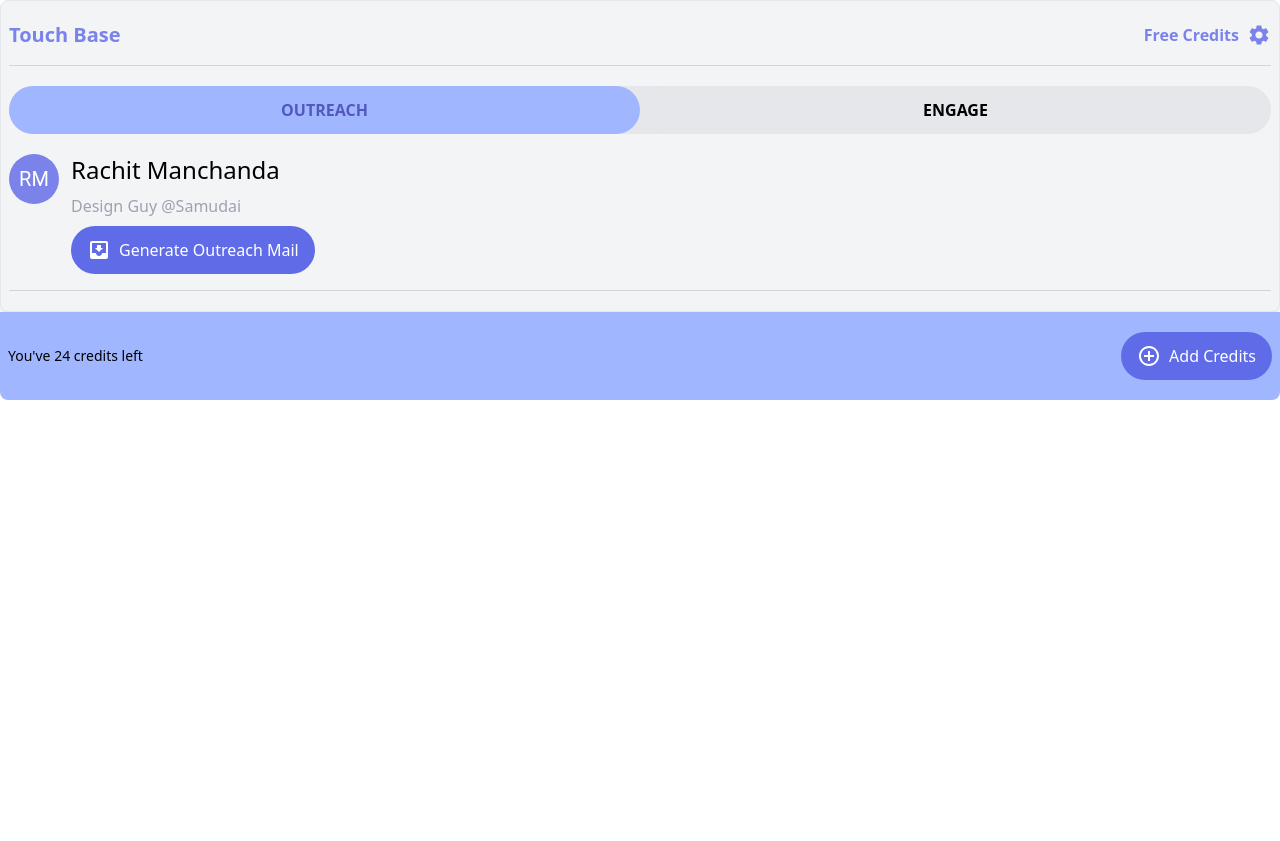
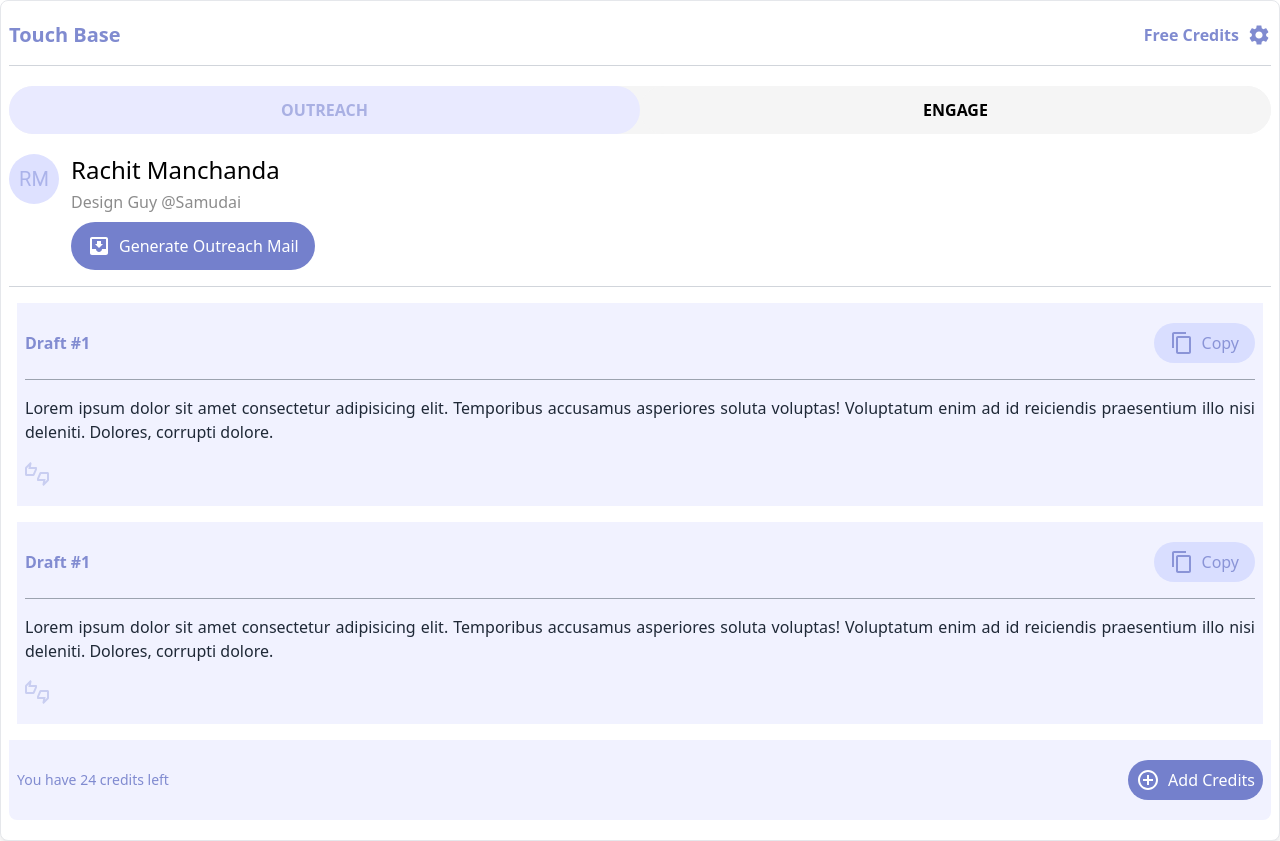
Before and after one commit to kushagrakrish/touch-based-frontend, a React (Create React App) app: page / in a window 1280 px wide. Both pictures are taken after a click on the button "Generate Outreach Mail". Before the commit the page ends 800 px from the top, so only its background shows below. Built offline with nearby package versions, Linux system fonts and the light colour scheme.

Commit message:
Ui and functionlaity on click built

```diff
--- /dev/null
+++ b/src/components/MailDraft.jsx
@@ -0,0 +1,26 @@
+import React from "react";
+import ContentCopyIcon from "@mui/icons-material/ContentCopy";
+import ThumbsUpDownOutlinedIcon from "@mui/icons-material/ThumbsUpDownOutlined";
+const MailDraft = () => {
+  return (
+    <>
+      <div className='bg-[#F1F2FF] px-2 py-5'>
+        <div className='flex justify-between w-full items-center border-b border-gray-400 pb-4'>
+          <h1 className='text-[#828CD1] font-semibold '>Draft #1</h1>
+          <button className='bg-[#D9DEFF] px-4 font-normal py-2 rounded-full flex items-center gap-2 text-[#8A94D7]'>
+            <ContentCopyIcon className='text-[#8A94D7]' />
+            Copy
+          </button>
+        </div>
+        <p className='text-justify text-gray-800 font-normal py-4'>
+          Lorem ipsum dolor sit amet consectetur adipisicing elit. Temporibus
+          accusamus asperiores soluta voluptas! Voluptatum enim ad id reiciendis
+          praesentium illo nisi deleniti. Dolores, corrupti dolore.
+        </p>
+        <ThumbsUpDownOutlinedIcon className='text-[#C9CEF1]' />
+      </div>
+    </>
+  );
+};
+
+export default MailDraft;
--- /dev/null
+++ b/src/components/Mailfooter.jsx
@@ -0,0 +1,18 @@
+import AddCircleOutlineIcon from "@mui/icons-material/AddCircleOutline";
+import React from "react";
+
+const Mailfooter = () => {
+  return (
+    <div className='py-5 bg-[#F1F2FF] flex items-center justify-between px-2 rounded-b-lg mt-4'>
+      <h3 className='font-medium text-sm text-[#808BD0]'>
+        You have 24 credits left
+      </h3>
+      <button className='bg-[#7480CC] text-white px-2 font-normal py-2 rounded-full flex items-center gap-2'>
+        <AddCircleOutlineIcon />
+        Add Credits
+      </button>
+    </div>
+  );
+};
+
+export default Mailfooter;
--- a/src/components/UserProfile.jsx
+++ b/src/components/UserProfile.jsx
@@ -1,56 +1,76 @@
-import React from "react";
+import MoveToInboxIcon from "@mui/icons-material/MoveToInbox";
 import SettingsIcon from "@mui/icons-material/Settings";
 import { Avatar } from "@mui/material";
-import MoveToInboxIcon from "@mui/icons-material/MoveToInbox";
-import AddCircleOutlineIcon from "@mui/icons-material/AddCircleOutline";
+import React, { useState } from "react";
+import MailDraft from "./MailDraft";
+import Mailfooter from "./Mailfooter";
+
 const UserProfile = () => {
+  const [showMailDraft, setShowMailDraft] = useState(false);
+
+  const handleGenerateMail = () => {
+    setShowMailDraft(true);
+  };
+
   return (
     <>
-      <div className='px-2 bg-gray-100 border rounded-lg shadow-lg py-5'>
+      <div className='px-2 bg-[#FFFFFF] border rounded-lg shadow-lg py-5'>
         {/* Header */}
         <div className='w-full flex items-center justify-between border-b border-gray-300 pb-4'>
-          <h1 className='text-xl text-[#7B83EB] font-bold'>Touch Base</h1>
+          <h1 className='text-xl text-[#808BD0] font-bold'>Touch Base</h1>
           <div className='flex flex-row-reverse items-center gap-2'>
-            <SettingsIcon className='text-[#7B83EB]' />
-            <h2 className='text-base font-semibold text-[#7B83EB]'>
+            <SettingsIcon className='text-[#808BD0]' />
+            <h2 className='text-base font-semibold text-[#808BD0]'>
               Free Credits
             </h2>
           </div>
         </div>
         {/* Toogle Tabs */}
-        <div className='w-full rounded-full bg-gray-200 flex items-center my-5'>
-          <div className='rounded-full py-3 px-3 text-center w-1/2 text-[#5259be] font-semibold bg-[#a0b7ff]'>
+        <div className='w-full rounded-full bg-[#F5F5F5] flex items-center my-5'>
+          <div className='rounded-full py-3 px-3 text-center w-1/2 text-[#A9B0E3] font-semibold bg-[#E9EAFF]'>
             OUTREACH
           </div>
-          <div className='bg-gray-200 rounded-full py-3 px-3 text-center font-semibold w-1/2'>
+          <div className='bg-[#F5F5F5] rounded-full py-3 px-3 text-center font-semibold w-1/2'>
             ENGAGE
           </div>
         </div>
         {/* Content Div */}
         <div className='flex items-start gap-3 border-b border-gray-300 pb-4'>
-          <Avatar sx={{ bgcolor: "#7B83EB", width: 50, height: 50 }}>RM</Avatar>
+          <Avatar
+            sx={{ bgcolor: "#DEE1FF", width: 50, height: 50, color: "#ABB3EA" }}
+          >
+            RM
+          </Avatar>
           {/* Content */}
           <div>
             <h1 className='text-2xl font-medium text-black'>
               Rachit Manchanda
             </h1>
-            <h2 className='text-base font-normal text-gray-400 my-2'>
+            <h2 className='text-base font-normal text-[#8c8c8c] mt-1 mb-2 '>
               Design Guy @Samudai
             </h2>
-            <button className='bg-[#606ce7] text-white px-4 font-normal py-3 rounded-full flex items-center gap-2'>
+            <button
+              className='bg-[#7480CC] text-white px-4 font-normal py-3 rounded-full flex items-center gap-2'
+              onClick={handleGenerateMail}
+            >
               <MoveToInboxIcon />
               Generate Outreach Mail
             </button>
           </div>
         </div>
-        {/* Footer */}
-      </div>
-      <div className='py-5 bg-[#a0b7ff] flex items-center justify-between px-2 rounded-b-lg'>
-        <h3 className='font-medium text-sm'>You've 24 credits left</h3>
-        <button className='bg-[#606ce7] text-white px-4 font-normal py-3 rounded-full flex items-center gap-2'>
-          <AddCircleOutlineIcon />
-          Add Credits
-        </button>
+        {showMailDraft && (
+          <>
+            <div className='px-2 py-4'>
+              <MailDraft />
+            </div>
+            <div className='px-2'>
+              <MailDraft />
+            </div>
+          </>
+        )}
+        <div>
+          <Mailfooter />
+        </div>
       </div>
     </>
   );
```
